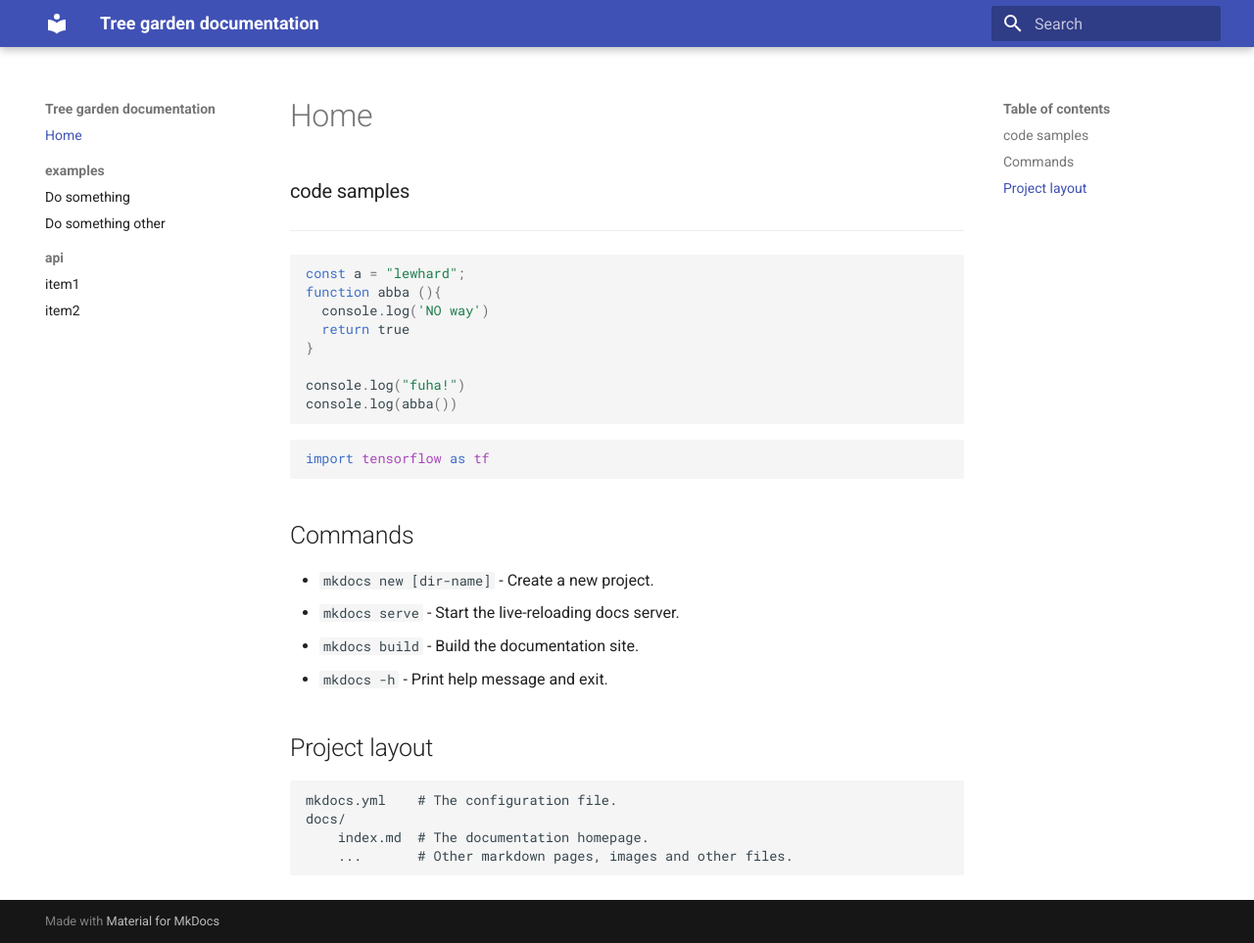
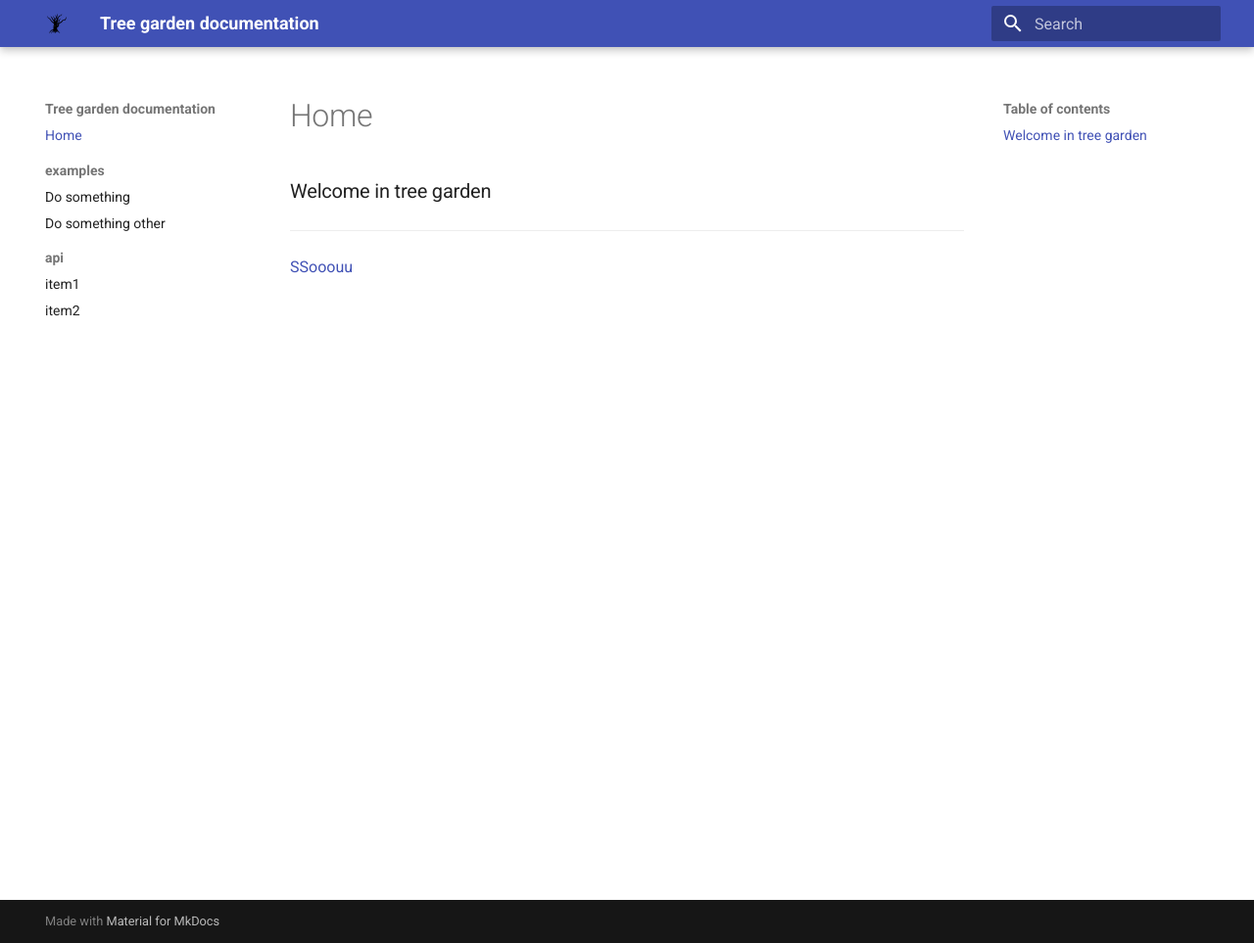
Before and after one commit to miob-miob/treeGarden, an MkDocs documentation site: the page built from docs/pages/index.md, in a window 1280 px wide and 963 px high. Shown: the whole window at 98% size. Built offline with MkDocs 1.6.1 and Material for MkDocs 9.7.7, drawn with Linux system fonts in a browser that asks for light colours.

Commit message:
Docs + some art

````diff
--- a/docs/mkdocs.yml
+++ b/docs/mkdocs.yml
@@ -11,8 +11,11 @@ nav:
     - item1: api/koko.md
     - item2: api/kuku.md
 
+extra:
+  homepage: others/logo_will_eat_you
 
 theme:
+  logo: assets/images/tree.svg
   features:
 #    - navigation.tabs
 #    - navigation.tracking
@@ -25,7 +28,6 @@ dev_addr: 0.0.0.0:9009
 watch:
   - pages
   - hooks
-  - code_snippets
 
 hooks:
   - ./hooks/start.py
@@ -38,5 +40,5 @@ hooks:
 markdown_extensions:
   - pymdownx.highlight
   - pymdownx.superfences
-#  - toc:
-#      baselevel: 3
+  - toc:
+      baselevel: 2
--- a/docs/pages/index.md
+++ b/docs/pages/index.md
@@ -1,35 +1,6 @@
+## Welcome in tree garden
+
+---
 
 
-
-### code samples
----
-```javascript
-const a = "lewhard";
-function abba (){
-  console.log('NO way')
-  return true
-}
-
-console.log("fuha!")
-console.log(abba())
-```
-
-
-
-``` py
-import tensorflow as tf
-```
-
-## Commands
-
-* `mkdocs new [dir-name]` - Create a new project.
-* `mkdocs serve` - Start the live-reloading docs server.
-* `mkdocs build` - Build the documentation site.
-* `mkdocs -h` - Print help message and exit.
-
-## Project layout
-
-    mkdocs.yml    # The configuration file.
-    docs/
-        index.md  # The documentation homepage.
-        ...       # Other markdown pages, images and other files.
+[SSooouu](/../hooks/vyp.md)
````
Also changed, not shown: docs/pages/others/logo_will_eat_you.md (added, +3 -0 lines), docs/pages/assets/images/tree.png (added), docs/pages/assets/images/tree.svg (added).
